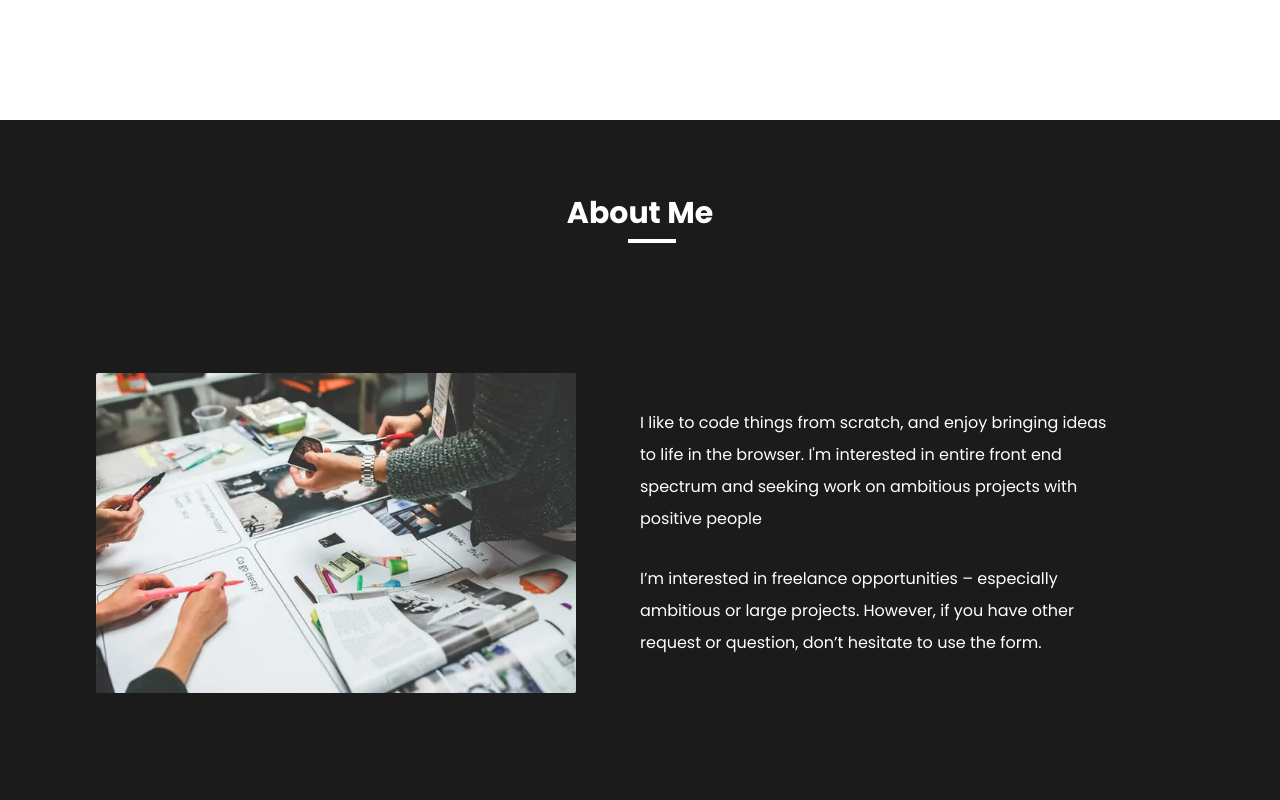
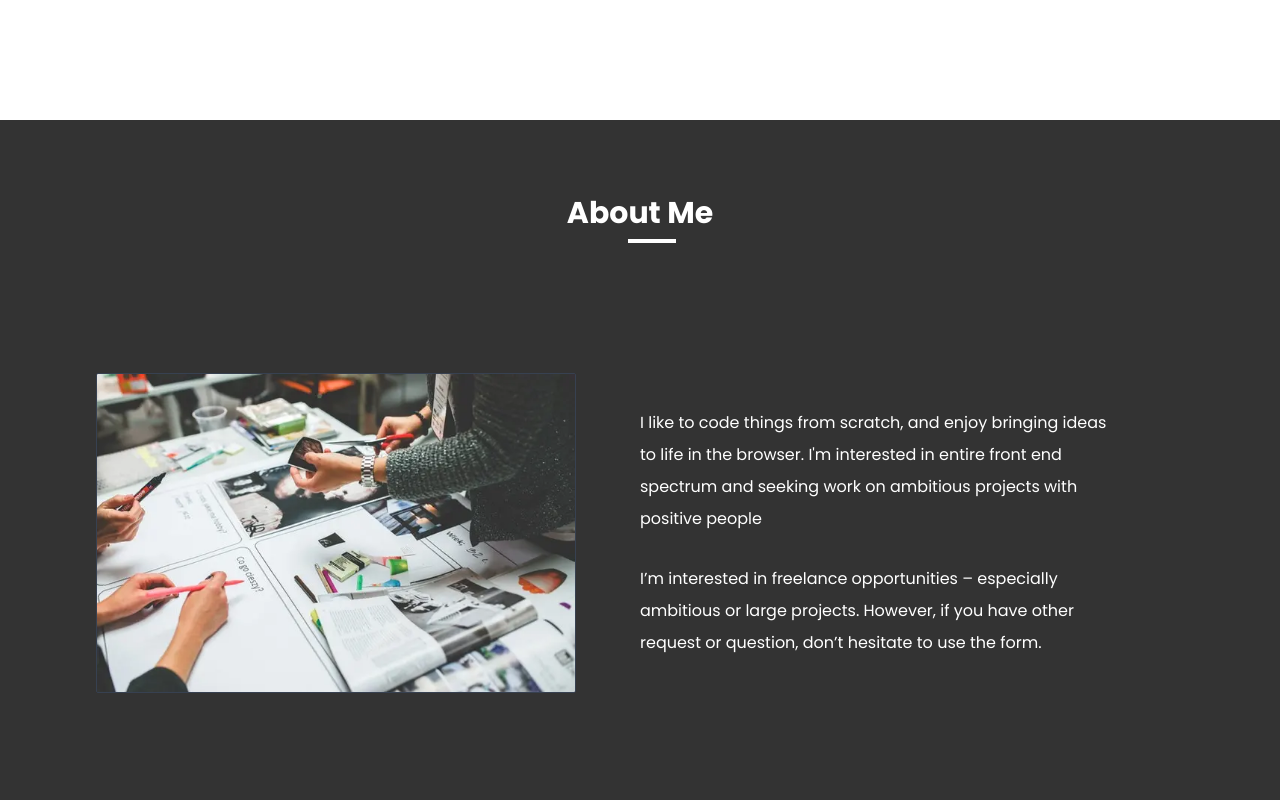
Before and after one commit to MuhammadRabi/react-old-portfolio, a React (Vite) app: page / in a window 1280 px wide. Shown: the part 680-1480 px from the top of the page. Built offline with nearby package versions, Linux system fonts and the light colour scheme.

Commit message:
minor fixes

```diff
--- a/src/Components/About.jsx
+++ b/src/Components/About.jsx
@@ -4,7 +4,7 @@ import coverImage from "../assets/images/bg1.webp"
 const About = () => {
   return (
     <section
-      className="text-white lg:h-screen bg-darkest page-container about-us"
+      className="text-white lg:h-screen bg-dark page-container about-us"
       id="about"
     >
       <SectionTitle title="about me" dark />
@@ -24,7 +24,7 @@ const About = () => {
         <div className="flex-1 order-1 about-image">
           <img
             src={coverImage}
-            className="object-cover rounded-sm"
+            className="object-cover border border-gray-700 rounded-sm"
             alt="rabi-cover-image"
           />
         </div>
--- a/src/Components/Faq/FaqItem.jsx
+++ b/src/Components/Faq/FaqItem.jsx
@@ -23,7 +23,7 @@ function FaqItem({ question, answer }) {
           showAnswer ? "active" : ""
         }`}
       >
-        <p className="overflow-hidden px-5 py-2 leading-relaxed text-sm md:text-base text-[#646464]">
+        <p className="overflow-hidden px-5 py-2 leading-relaxed text-sm md:text-base text-[#333]">
           {answer}
         </p>
       </div>
--- a/src/Components/Projects/ProjectItem.jsx
+++ b/src/Components/Projects/ProjectItem.jsx
@@ -15,12 +15,11 @@ function ProjectItem({ url, repo, image, title, tools, desc }) {
           alt="test01"
         />
       </figure>
-      {/* expiremntal  */}
-      <div className="w-full px-8 space-y-2">
+      <div className="flex flex-col justify-start flex-1 w-full px-8 space-y-2">
         <h2 className="mt-2 text-lg font-bold text-left capitalize text-main">
           {title}
         </h2>
-        <p className="text-xs capitalize text-slate-400 ">{desc}</p>
+        <p className="flex flex-1 text-xs capitalize text-slate-400">{desc}</p>
         <div className="flex flex-wrap gap-2">
           {tools.map((tech) => (
             <p
--- a/src/constants/projectsData.js
+++ b/src/constants/projectsData.js
@@ -37,7 +37,7 @@ const projectData = [
     repo: "https://github.com/MuhammadRabi/clerk-app",
     url: "https://clerk-app.vercel.app",
     image: clerk,
-    tools: ["Next.JS", "Clerk", "Stripe", "chadcn"],
+    tools: ["Next.JS", "Clerk", "Stripe", "shadcn"],
     desc: "a store with payment integration & authentication and webhook",
   },
   {
```
